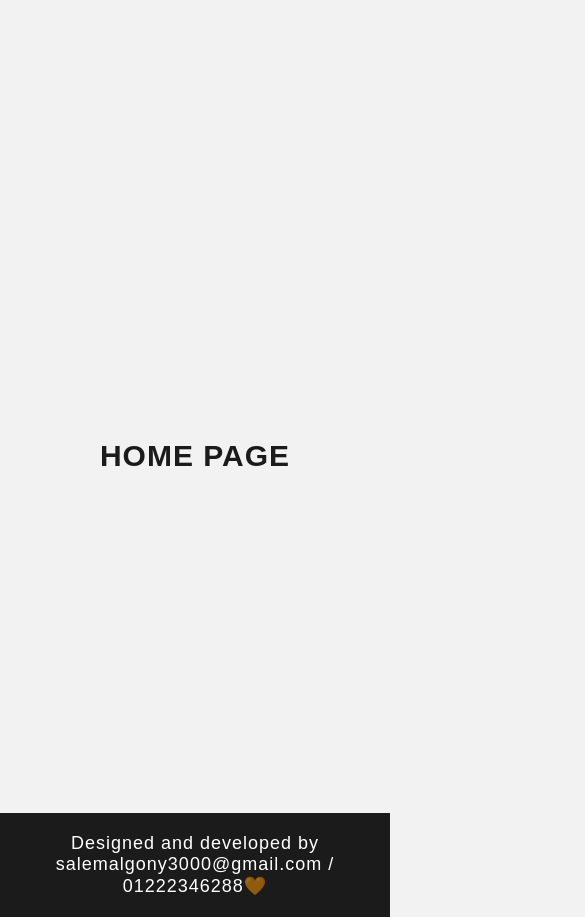
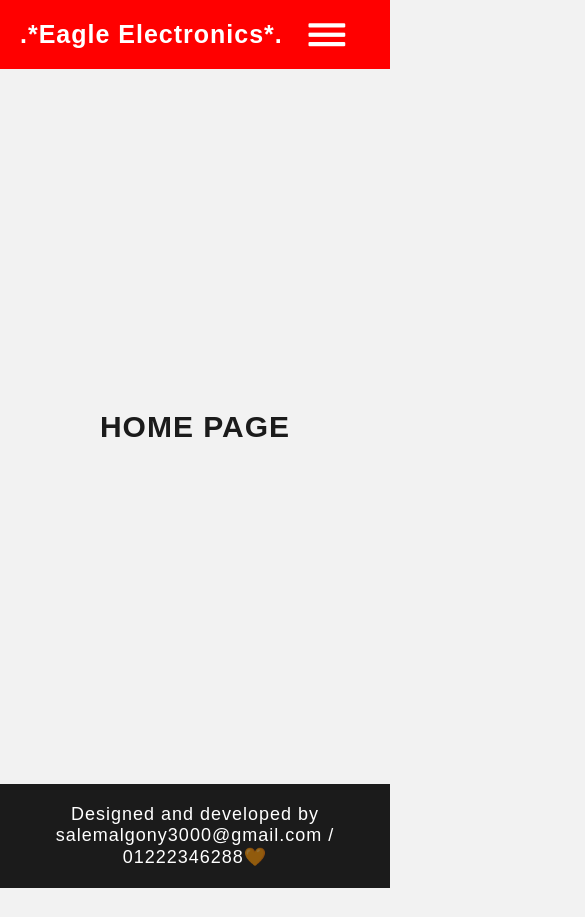
Before and after one commit to SalemMohammed777/elnesr.react, a React (Create React App) app: page / in a window 390 px wide. Shown: the top 917 px of the page, 585 px wide, since content can reach past the window. After the commit the page ends 888 px from the top, so only its background shows below. Built offline with nearby package versions, Linux system fonts and the light colour scheme.

Commit message:
first commit

```diff
--- a/public/animation.css
+++ b/public/animation.css
@@ -1,106 +1,94 @@
-
 /* ==============================
      Animation for bigger screen
 =============================== */
 
-@keyframes down{
-    0%{
+@keyframes down {
+  0% {
     transform: translateY(-100px);
   }
 
-    100%{
+  100% {
     transform: translateY(0);
   }
 }
 
-
-header{
+header {
   animation: down 1s 1;
 }
 
- h1{
+h1 {
   animation: ltr 2s 1;
-
 }
 
-
-
-@keyframes ltr{
-    0%{
+@keyframes ltr {
+  0% {
     transform: translateX(-100px);
     color: cyan;
   }
 
-50%{
+  50% {
     transform: translateX(150px);
   }
 
-
-
-70%{
+  70% {
     transform: translateX(-150px);
   }
 
-    100%{
+  100% {
     transform: translateX(0);
   }
 }
 
-
-
-.sub-ul, .sub-sub-ul{
+.sub-ul,
+.sub-sub-ul {
   animation: hoverrr 1s 1;
 }
 
-@keyframes hoverrr{
-
-
-0%{
+@keyframes hoverrr {
+  0% {
     opacity: 0;
   }
 
-100%{
-opacity: 1;
-}
-
-
-}
-
-
-span{
-    animation: heart 2s infinite linear;
-}
-
-@keyframes heart{
-    0%, 100%{
-opacity: 0;
-    }
-
-    50%{
+  100% {
     opacity: 1;
   }
 }
 
+span {
+  animation: heart 2s infinite linear;
+}
+
+@keyframes heart {
+  0%,
+  100% {
+    opacity: 0;
+  }
+
+  50% {
+    opacity: 1;
+  }
+}
 
 /* ==============================
      Animation for mobile
 =============================== */
 
-
-.show-on-click, .sub-div, .sub-sub-div{
+.show-on-click,
+.sub-div,
+.sub-sub-div {
   animation: move 1s 1;
 }
 
-@keyframes move{
-    0%{
+@keyframes move {
+  0% {
     transform: translateX(100px);
   }
 
-    50%{
+  50% {
     transform: translateX(-100px);
   }
 
-    100%{
+  100% {
     transform: translateX(0);
   }
 }
--- a/public/index.html
+++ b/public/index.html
@@ -24,7 +24,7 @@
     <link
       rel="stylesheet"
       href="mobile-screen.css"
-      media="(max-width: 100px)"
+      media="(max-width: 800px)"
     />
   </head>
 
--- a/public/mobile-screen.css
+++ b/public/mobile-screen.css
@@ -1,10 +1,4 @@
-.show-when-mobile {
-  display: block;
-}
 
-.hide-when-mobile {
-  display: none;
-}
 
 /* ====================================
     1. Font Awesom hamburger menu
--- a/public/style.css
+++ b/public/style.css
@@ -1,63 +1,13 @@
 /* =============
  table of contents
 ===============
-
-0. global styles
 1. ul class .flex
       1.1 sub HTML + css + JavaScript
       1.2 sub sub of CSS
-
-
-2. main & footer
-3. header of mobile
-
 */
-
-/* ===============
-   0. global style
-================ */
-
-* {
-  margin: 0;
-  padding: 0;
-  color: white;
-
-  font-family: sans-serif;
-
-  text-decoration: none;
-  list-style: none;
-
-  letter-spacing: 1px;
-}
-
-html {
-  box-sizing: border-box;
-  background-color: #f2f2f2;
-}
-
-*,
-*:before,
-*:after {
-  box-sizing: inherit;
-}
-
-header {
-  background-color: #1b1b1b;
-}
-
-h1 {
-  padding: 20px;
-  font-size: 25px;
-}
-
 /* ===============
    1.  ul class .flex
 ================ */
-
-.hide-when-mobile {
-  display: flex;
-  justify-content: space-around;
-}
 
 .flex {
   display: flex;
@@ -143,37 +93,3 @@ h1 {
 .mini-projects:hover .sub-sub-ul {
   display: block;
 }
-
-/* ==================
-    2. main & footer
-===================== */
-main {
-  color: #1b1b1b;
-
-  height: calc(100vh - 128.64px);
-
-  font-size: 30px;
-  font-weight: bold;
-  line-height: 50px;
-
-  display: flex;
-  justify-content: center;
-  align-items: center;
-
-  text-align: center;
-}
-
-footer {
-  background-color: #1b1b1b;
-
-  padding: 20px 0;
-  text-align: center;
-  font-size: 18px;
-}
-
-/* ==================
-    3. header of mobile
-===================== */
-.show-when-mobile {
-  display: none;
-}
--- /dev/null
+++ b/src/Component/Footer.css
@@ -0,0 +1,7 @@
+footer {
+  background-color: #1b1b1b;
+
+  padding: 20px 0;
+  text-align: center;
+  font-size: 18px;
+}
--- /dev/null
+++ b/src/Component/Headr.css
@@ -0,0 +1,20 @@
+.hide-when-mobile {
+  display: flex;
+  justify-content: space-around;
+}
+/* ==================
+    3. header of mobile
+===================== */
+.show-when-mobile {
+  display: none;
+}
+
+@media (max-width: 800px) {
+  .show-when-mobile {
+    display: block;
+  }
+
+  .hide-when-mobile {
+    display: none;
+  }
+}
--- /dev/null
+++ b/src/Component/MainContent.css
@@ -0,0 +1,15 @@
+main {
+  color: #1b1b1b;
+
+  height: calc(100vh - 128.64px);
+
+  font-size: 30px;
+  font-weight: bold;
+  line-height: 50px;
+
+  display: flex;
+  justify-content: center;
+  align-items: center;
+
+  text-align: center;
+}
--- a/src/Component/MainContent.js
+++ b/src/Component/MainContent.js
@@ -1,4 +1,5 @@
 import React from "react";
+import "./MainContent.css";
 
 const MainContent = ({ pageName }) => {
   return <main> {pageName}</main>;
--- a/src/Component/footer.js
+++ b/src/Component/footer.js
@@ -1,5 +1,5 @@
 import React from "react";
-
+import "./Footer.css";
 const Footer = () => {
   return (
     <div>
--- a/src/Component/header.js
+++ b/src/Component/header.js
@@ -1,5 +1,6 @@
 import React from "react";
 import { Link, NavLink } from "react-router-dom";
+import "./Headr.css";
 
 const Header = () => {
   return (
@@ -65,8 +66,8 @@ const Header = () => {
         </ul>
       </header>
 
-      {/* <header style={{ backgroundColor: "red" }} className="show-when-mobile">
-        <h1>Eagle Electronics</h1>
+      <header style={{ backgroundColor: "red" }} className="show-when-mobile">
+        <h1>.*Eagle Electronics*.</h1>
         <label className="absolute" htmlFor="burger">
           <i className="fas fa-bars" />
         </label>
@@ -132,7 +133,7 @@ const Header = () => {
             </ul>
           </div>
         </div>
-      </header> */}
+      </header>
     </div>
   );
 };
--- a/src/index.css
+++ b/src/index.css
@@ -1,13 +1,41 @@
 body {
   margin: 0;
-  font-family: -apple-system, BlinkMacSystemFont, 'Segoe UI', 'Roboto', 'Oxygen',
-    'Ubuntu', 'Cantarell', 'Fira Sans', 'Droid Sans', 'Helvetica Neue',
+  font-family: -apple-system, BlinkMacSystemFont, "Segoe UI", "Roboto", "Oxygen",
+    "Ubuntu", "Cantarell", "Fira Sans", "Droid Sans", "Helvetica Neue",
     sans-serif;
   -webkit-font-smoothing: antialiased;
   -moz-osx-font-smoothing: grayscale;
 }
 
+* {
+  margin: 0;
+  padding: 0;
+  color: white;
 
-.title, h2{
-  text-align: center;
+  font-family: sans-serif;
+
+  text-decoration: none;
+  list-style: none;
+
+  letter-spacing: 1px;
 }
+
+html {
+  box-sizing: border-box;
+  background-color: #f2f2f2;
+}
+
+*,
+*:before,
+*:after {
+  box-sizing: inherit;
+}
+
+header {
+  background-color: #1b1b1b;
+}
+
+h1 {
+  padding: 20px;
+  font-size: 25px;
+}
--- a/src/index.js
+++ b/src/index.js
@@ -1,38 +1,14 @@
 import React from "react";
 import ReactDOM from "react-dom/client";
 import "./index.css";
-import { createBrowserRouter, RouterProvider } from "react-router-dom";
+import App from "./App";
+import { BrowserRouter } from "react-router-dom";
 
-import Home from "./pages/home";
-import HTML from "./pages/html";
-import CSS from "./pages/css";
-import JAVASCRIPT from "./pages/javascript";
-
-const router = createBrowserRouter([
-  {
-    path: "/",
-    element: <Home />,
-    errorElement: <h1>sorry....................</h1>,
-  },
-
-  {
-    path: "/html",
-    element: <HTML />,
-  },
-
-  {
-    path: "/css",
-    element: <CSS />,
-  },
-
-  {
-    path: "/javascript",
-    element: <JAVASCRIPT />,
-  },
-]);
 const root = ReactDOM.createRoot(document.getElementById("root"));
 root.render(
   <React.StrictMode>
-    <RouterProvider router={router} />
+    <BrowserRouter>
+      <App />
+    </BrowserRouter>
   </React.StrictMode>
 );
```
Lines whose indentation alone changed are shown as unchanged.
